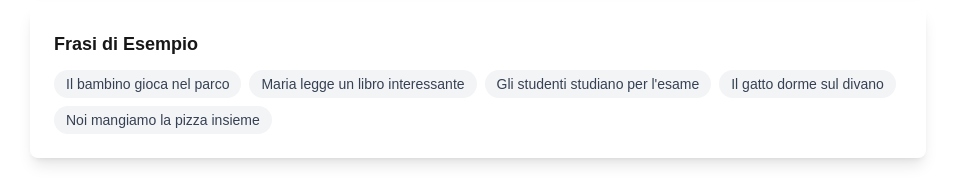
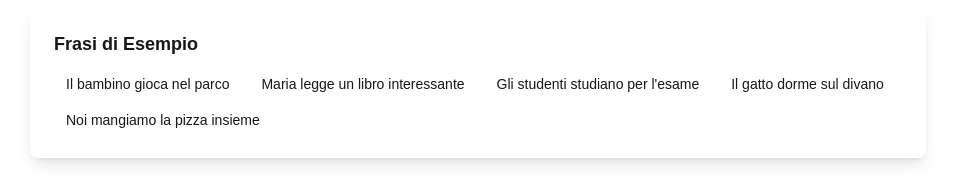
Before and after one commit to Mudassirdbs/logical_analyzer, a Next.js app: page / in a window 1280 px wide. Shown: the part 327-511 px from the top of the page, without its empty margins (162-1117 px from the left). Built offline with nearby package versions, Linux system fonts and the light colour scheme.

Commit message:
feat: changes

```diff
--- a/src/app/page.tsx
+++ b/src/app/page.tsx
@@ -240,12 +240,15 @@ export default function Home() {
                     type="button"
                     onClick={isListening ? stopListening : startListening}
                     disabled={!speechSupported}
-                    className={`flex items-center gap-2 px-3 py-1.5 rounded-md text-sm border transition-colors ${isListening
-                      ? "bg-red-600 border-red-700 text-white hover:bg-red-700"
+                    className="flex items-center gap-2 px-3 py-1.5 rounded-md text-sm border transition-colors"
+                    style={isListening
+                      ? { backgroundColor: '#dc2626', borderColor: '#b91c1c', color: '#ffffff' }
                       : speechSupported
-                        ? "bg-gray-100 dark:bg-gray-700 border-gray-200 dark:border-gray-600 text-gray-800 dark:text-gray-200 hover:bg-gray-200 dark:hoverbg-gray-600"
-                        : "bg-gray-100 dark:bg-gray-700 border-gray-200 dark:border-gray-600 text-gray-400 cursor-not-allowed"
-                      }`}
+                        ? theme
+                          ? { backgroundColor: 'var(--wp-bg-color)', borderColor: 'var(--wp-border-color)', color: 'var(--wp-text-color)' }
+                          : { backgroundColor: '#f3f4f6', borderColor: '#e5e7eb', color: '#1f2937' }
+                        : { backgroundColor: '#f3f4f6', borderColor: '#e5e7eb', color: '#9ca3af' }
+                    }
                   >
                     <svg xmlns="http://www.w3.org/2000/svg" viewBox="0 0 24 24" className="w-4 h-4" fill="currentColor">
                       <path d="M12 14a3 3 0 0 0 3-3V6a3 3 0 1 0-6 0v5a3 3 0 0 0 3 3Z" />
@@ -336,7 +339,15 @@ export default function Home() {
                     setInterimText("");
                     if (error) setError(null);
                   }}
-                  className="px-3 py-1 bg-gray-100 dark:bg-gray-700 hover:bg-gray-200 dark:hover:bg-gray-600 text-gray-700 dark:text-gray-300 rounded-full text-sm transition-colors duration-200"
+                  className="px-3 py-1 rounded-full text-sm transition-colors duration-200"
+                  style={theme
+                    ? {
+                        backgroundColor: 'var(--wp-bg-color)',
+                        color: 'var(--wp-text-color)',
+                        border: '1px solid var(--wp-border-color)'
+                      }
+                    : {}
+                  }
                 >
                   {sentence}
                 </button>
```
Also changed, not shown: 1 other file (tests, documents, lock files or other folders).
